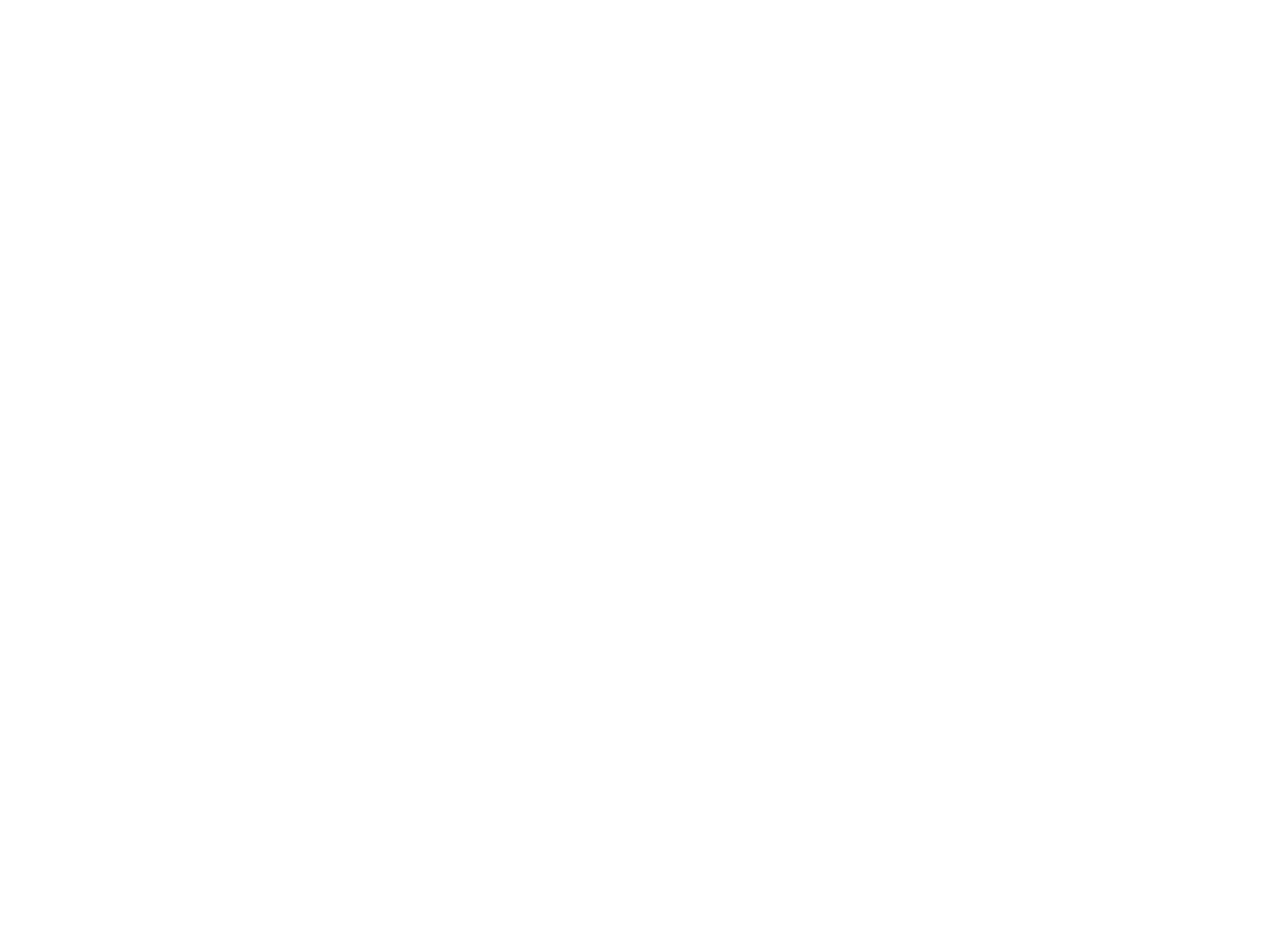
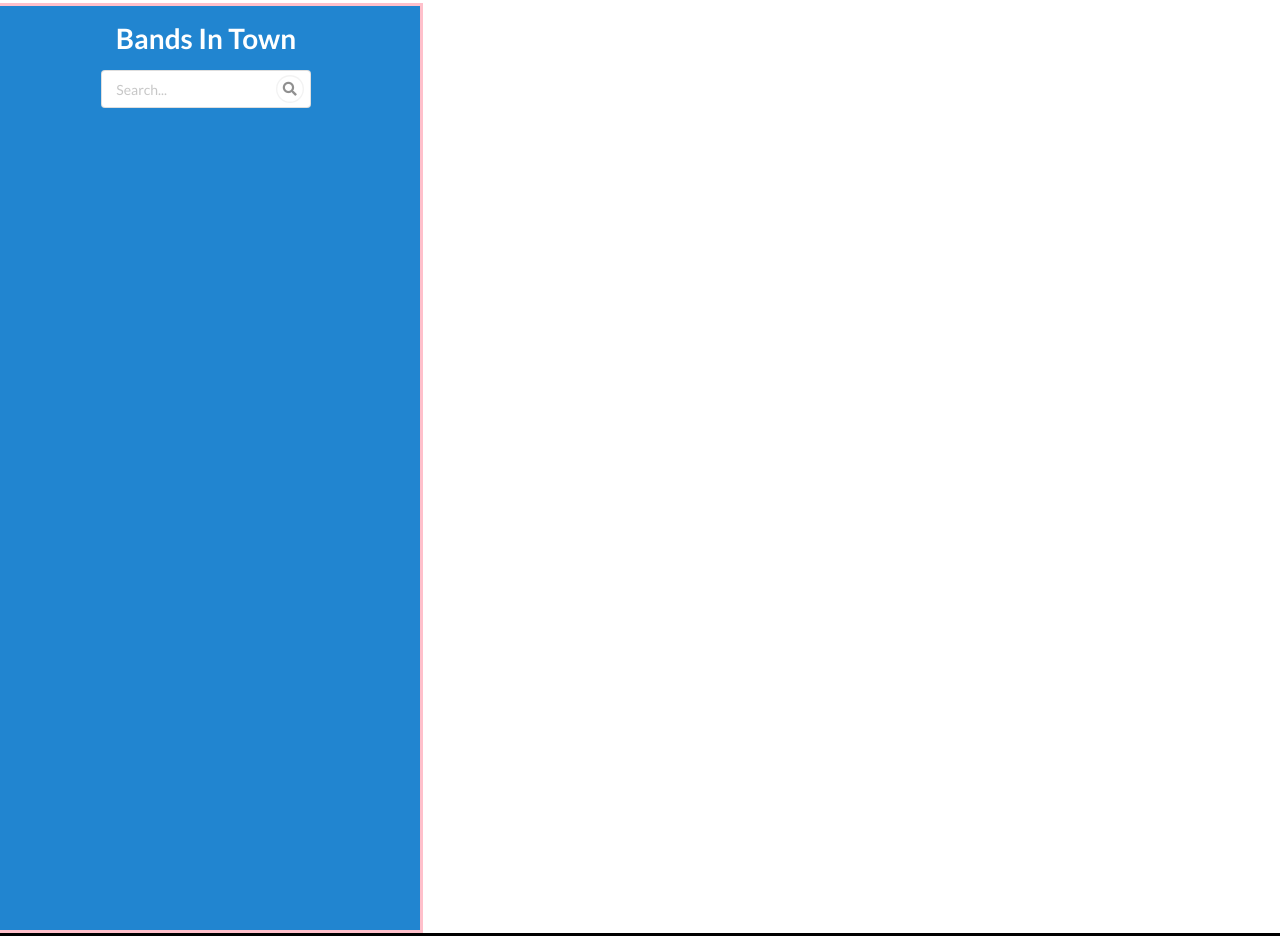
Before and after one commit to Evank1206/Liri-node-app, a website: page client/index.html in a window 1280 px wide. Before the commit the page ends 800 px from the top, so only its background shows below. Drawn offline with nearby package versions, Linux system fonts and the light colour scheme.

Commit message:
set client folder with html, css, & javascript files then created simple layouts with semantic.ui: header, section, search input and gave each card background color

```diff
--- a/client/app.js
+++ b/client/app.js
@@ -0,0 +1,4 @@
+document.getElementById("btn").addEventListener( "click", function(){
+
+
+});
--- a/client/css/style.css
+++ b/client/css/style.css
@@ -0,0 +1,8 @@
+.basic{
+    text-align: center;
+    border: solid pink;
+}
+.three{
+    min-height: 950px;
+    border: solid black;
+}
--- a/client/index.html
+++ b/client/index.html
@@ -5,12 +5,49 @@
     <meta name="viewport" content="width=device-width, initial-scale=1.0">
     <!-- css import -->
     <link rel="stylesheet" href="./css/style.css"/>
-
+    <!-- semantic.ui import -->
+    <link rel="stylesheet" type="text/css" href="https://cdnjs.cloudflare.com/ajax/libs/semantic-ui/2.4.1/semantic.min.css"/>
 
     <title>Api Aplication</title>
 </head>
 <body>
+    <!-- main -->
+    <div class="ui vertically divided grid">
+    <!-- three inline carts -->
+        <div class="three column row">
+            <!-- section one -->
+            <div class="ui blue basic column">
+              <h1>Bands In Town</h1>
+              <div class="ui icon input">
+                <input type="text" placeholder="Search..." id="inputOne">
+                <i class="circular search link icon" id="btn"></i>
+              </div>
+            </div>
+            <!-- section two -->
+            <!-- <div class="ui green basic column">
+              <h1>Movies In Town</h1>
+              <div class="ui icon input">
+                <input type="text" placeholder="Search..." id="inputTwo">
+                <i class="circular search link icon"></i>
+              </div>
+            </div> -->
+            <!-- section three -->
+            <!-- <div class="ui orange basic column">
+              <h1>Spotify Music</h1>
+              <div class="ui icon input">
+                <input type="text" placeholder="Search..." id="inputThree">
+                <i class="circular search link icon"></i>
+              </div>
+            </div> -->
+        </div>
 
+    </div>
+
+
+
+
+
+    <!-- <script src="semantic/dist/semantic.min.js"></script> -->
     <script src="./app.js"></script>
 </body>
 </html>
```
